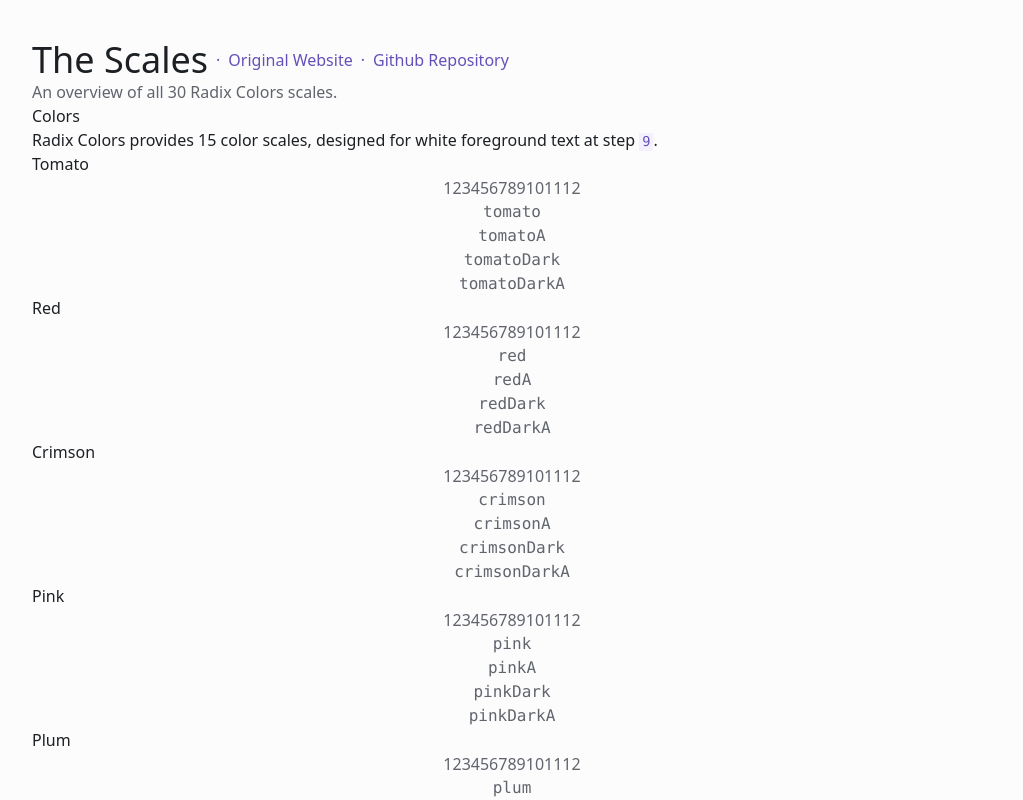
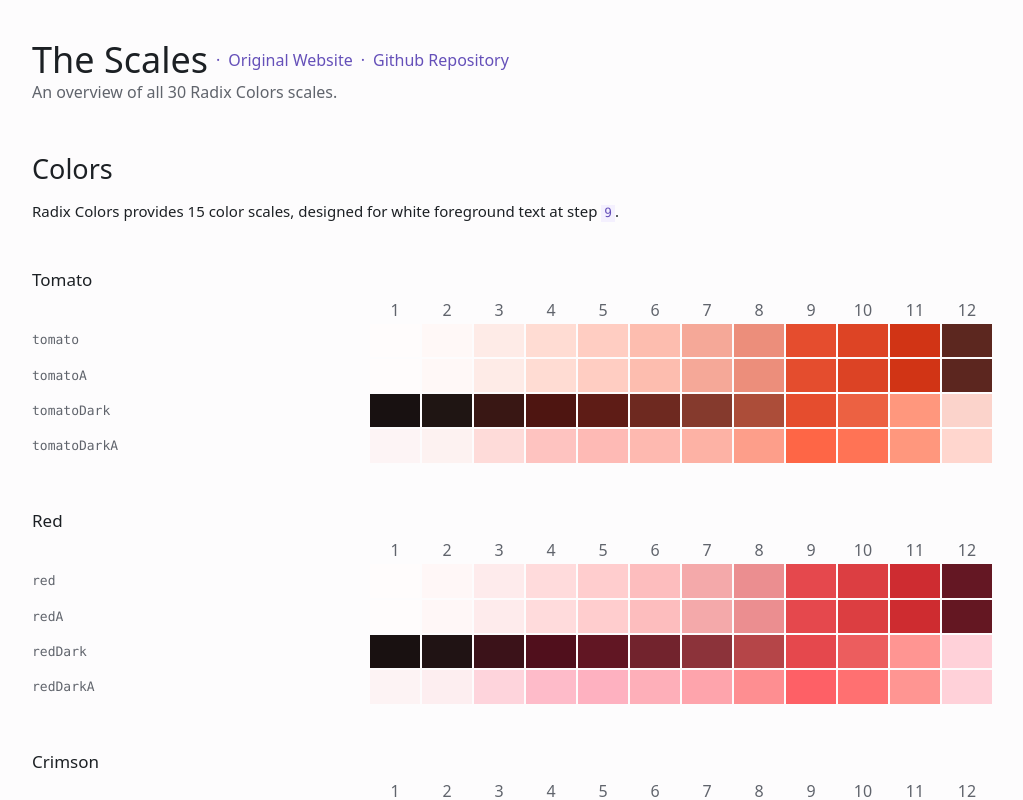
Before and after one commit to iammola/radix-colors-tailwind-config, a React (Create React App) app: page / in a window 1280 px wide. Shown: the top 800 px of the page, without its empty margins (128-1151 px from the left). Built offline with nearby package versions, Linux system fonts and the light colour scheme.

Commit message:
build(tailwind): change content globs 🪛

```diff
--- a/tailwind.config.js
+++ b/tailwind.config.js
@@ -2,7 +2,7 @@
 
 /** @type {import("tailwindcss/tailwind-config").TailwindConfig } */
 module.exports = {
-  content: ["src/**.tsx", "src/data.ts"],
+  content: ["src/**/*.tsx", "src/**/*.ts"],
   theme: { colors: radixToTailwindConfig() },
 };
 
```
